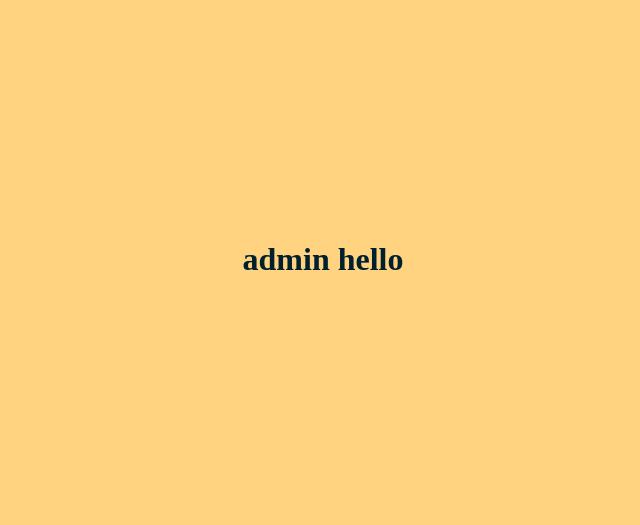
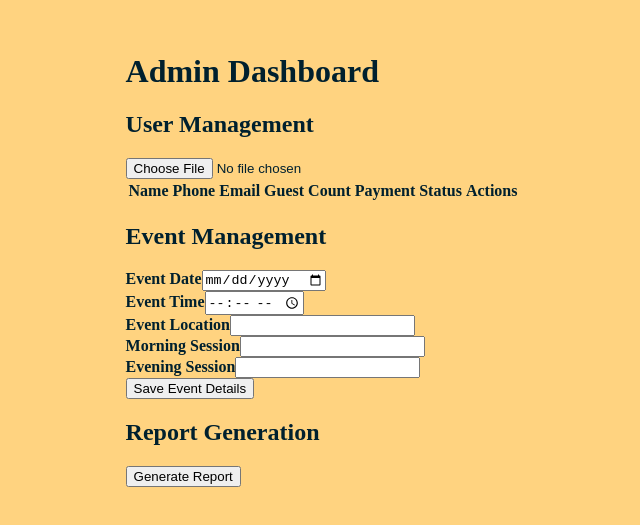
Before and after one commit to aliffiazmuhammed/alumni-app, a React (Vite) app in the folder frontend/alumniApp/: page /admin in a window 1280 px wide. Shown: the part 141-666 px from the top of the page, without its empty margins (317-957 px from the left). Built offline with nearby package versions, Linux system fonts and the light colour scheme.

Commit message:
admin functionalities an outline added

```diff
--- /dev/null
+++ b/frontend/alumniApp/components/EventManagement.jsx
@@ -0,0 +1,79 @@
+import React, { useState } from 'react';
+import { Form, Button } from 'react-bootstrap';
+
+function EventManagement() {
+  const [eventDetails, setEventDetails] = useState({
+    date: '',
+    time: '',
+    location: '',
+    morningSession: '',
+    eveningSession: ''
+  });
+
+  const handleInputChange = (e) => {
+    const { name, value } = e.target;
+    setEventDetails({ ...eventDetails, [name]: value });
+  };
+
+  const handleSubmit = (e) => {
+    e.preventDefault();
+    console.log(eventDetails);
+    // Here, you can save the event details to your backend.
+  };
+
+  return (
+    <div className="event-management">
+      <h2>Event Management</h2>
+      <Form onSubmit={handleSubmit}>
+        <Form.Group controlId="date">
+          <Form.Label>Event Date</Form.Label>
+          <Form.Control
+            type="date"
+            name="date"
+            value={eventDetails.date}
+            onChange={handleInputChange}
+          />
+        </Form.Group>
+        <Form.Group controlId="time">
+          <Form.Label>Event Time</Form.Label>
+          <Form.Control
+            type="time"
+            name="time"
+            value={eventDetails.time}
+            onChange={handleInputChange}
+          />
+        </Form.Group>
+        <Form.Group controlId="location">
+          <Form.Label>Event Location</Form.Label>
+          <Form.Control
+            type="text"
+            name="location"
+            value={eventDetails.location}
+            onChange={handleInputChange}
+          />
+        </Form.Group>
+        <Form.Group controlId="morningSession">
+          <Form.Label>Morning Session</Form.Label>
+          <Form.Control
+            type="text"
+            name="morningSession"
+            value={eventDetails.morningSession}
+            onChange={handleInputChange}
+          />
+        </Form.Group>
+        <Form.Group controlId="eveningSession">
+          <Form.Label>Evening Session</Form.Label>
+          <Form.Control
+            type="text"
+            name="eveningSession"
+            value={eventDetails.eveningSession}
+            onChange={handleInputChange}
+          />
+        </Form.Group>
+        <Button type="submit" variant="primary">Save Event Details</Button>
+      </Form>
+    </div>
+  );
+}
+
+export default EventManagement;
--- /dev/null
+++ b/frontend/alumniApp/components/ReportGeneration.jsx
@@ -0,0 +1,18 @@
+import React from 'react';
+import { Button } from 'react-bootstrap';
+
+function ReportGeneration() {
+  const handleGenerateReport = () => {
+    // Replace with actual logic to generate and download reports
+    console.log('Generating report...');
+  };
+
+  return (
+    <div className="report-generation">
+      <h2>Report Generation</h2>
+      <Button onClick={handleGenerateReport} variant="primary">Generate Report</Button>
+    </div>
+  );
+}
+
+export default ReportGeneration;
--- /dev/null
+++ b/frontend/alumniApp/components/UserManagement.jsx
@@ -0,0 +1,131 @@
+import React, { useState } from 'react';
+import * as XLSX from 'xlsx';
+import { Table, Button, Form, Modal } from 'react-bootstrap';
+
+function UserManagement() {
+  const [attendees, setAttendees] = useState([]);
+  const [showModal, setShowModal] = useState(false);
+  const [currentAttendee, setCurrentAttendee] = useState(null);
+
+  // Function to handle Excel file upload
+  const handleFileUpload = (e) => {
+    const file = e.target.files[0];
+    const reader = new FileReader();
+
+    reader.onload = () => {
+      const ab = reader.result;
+      const wb = XLSX.read(ab, { type: 'array' });
+      const sheet = wb.Sheets[wb.SheetNames[0]];
+      const data = XLSX.utils.sheet_to_json(sheet);
+      setAttendees(data);
+    };
+
+    reader.readAsArrayBuffer(file);
+  };
+
+  // Function to handle editing attendee
+  const handleEdit = (attendee) => {
+    setCurrentAttendee(attendee);
+    setShowModal(true);
+  };
+
+  // Function to handle deleting attendee
+  const handleDelete = (email) => {
+    setAttendees(attendees.filter((attendee) => attendee.email !== email));
+  };
+
+  const handleCloseModal = () => {
+    setShowModal(false);
+    setCurrentAttendee(null);
+  };
+
+  const handleSaveChanges = () => {
+    setAttendees(attendees.map(attendee =>
+      attendee.email === currentAttendee.email ? currentAttendee : attendee
+    ));
+    setShowModal(false);
+  };
+
+  return (
+    <div className="user-management">
+      <h2>User Management</h2>
+      <input type="file" accept=".xlsx, .xls" onChange={handleFileUpload} />
+      <Table striped bordered hover>
+        <thead>
+          <tr>
+            <th>Name</th>
+            <th>Phone</th>
+            <th>Email</th>
+            <th>Guest Count</th>
+            <th>Payment Status</th>
+            <th>Actions</th>
+          </tr>
+        </thead>
+        <tbody>
+          {attendees.map((attendee) => (
+            <tr key={attendee.email}>
+              <td>{attendee.name}</td>
+              <td>{attendee.phone}</td>
+              <td>{attendee.email}</td>
+              <td>{attendee.guestCount}</td>
+              <td>{attendee.paymentStatus}</td>
+              <td>
+                <Button onClick={() => handleEdit(attendee)} variant="primary">Edit</Button>
+                <Button onClick={() => handleDelete(attendee.email)} variant="danger">Delete</Button>
+              </td>
+            </tr>
+          ))}
+        </tbody>
+      </Table>
+
+      {/* Modal for editing attendee */}
+      <Modal show={showModal} onHide={handleCloseModal}>
+        <Modal.Header closeButton>
+          <Modal.Title>Edit Attendee</Modal.Title>
+        </Modal.Header>
+        <Modal.Body>
+          <Form>
+            <Form.Group controlId="name">
+              <Form.Label>Name</Form.Label>
+              <Form.Control
+                type="text"
+                value={currentAttendee?.name || ''}
+                onChange={(e) => setCurrentAttendee({ ...currentAttendee, name: e.target.value })}
+              />
+            </Form.Group>
+            <Form.Group controlId="phone">
+              <Form.Label>Phone</Form.Label>
+              <Form.Control
+                type="text"
+                value={currentAttendee?.phone || ''}
+                onChange={(e) => setCurrentAttendee({ ...currentAttendee, phone: e.target.value })}
+              />
+            </Form.Group>
+            <Form.Group controlId="guestCount">
+              <Form.Label>Guest Count</Form.Label>
+              <Form.Control
+                type="number"
+                value={currentAttendee?.guestCount || ''}
+                onChange={(e) => setCurrentAttendee({ ...currentAttendee, guestCount: e.target.value })}
+              />
+            </Form.Group>
+            <Form.Group controlId="paymentStatus">
+              <Form.Label>Payment Status</Form.Label>
+              <Form.Control
+                type="text"
+                value={currentAttendee?.paymentStatus || ''}
+                onChange={(e) => setCurrentAttendee({ ...currentAttendee, paymentStatus: e.target.value })}
+              />
+            </Form.Group>
+          </Form>
+        </Modal.Body>
+        <Modal.Footer>
+          <Button variant="secondary" onClick={handleCloseModal}>Close</Button>
+          <Button variant="primary" onClick={handleSaveChanges}>Save Changes</Button>
+        </Modal.Footer>
+      </Modal>
+    </div>
+  );
+}
+
+export default UserManagement;
--- a/frontend/alumniApp/css/admin.css
+++ b/frontend/alumniApp/css/admin.css
@@ -0,0 +1,19 @@
+.admin-dashboard {
+    padding: 20px;
+}
+
+.management-section {
+    display: flex;
+    justify-content: space-around;
+}
+
+.user-management,
+.event-management,
+.report-generation {
+    width: 30%;
+}
+
+h1,
+h2 {
+    text-align: center;
+}
--- a/frontend/alumniApp/package.json
+++ b/frontend/alumniApp/package.json
@@ -12,8 +12,10 @@
   "dependencies": {
     "@react-login-page/base": "^1.0.4",
     "react": "^18.3.1",
+    "react-bootstrap": "^2.10.7",
     "react-dom": "^18.3.1",
-    "react-router-dom": "^7.0.2"
+    "react-router-dom": "^7.0.2",
+    "xlsx": "^0.18.5"
   },
   "devDependencies": {
     "@eslint/js": "^9.15.0",
--- a/frontend/alumniApp/pages/Admin.jsx
+++ b/frontend/alumniApp/pages/Admin.jsx
@@ -1,11 +1,23 @@
-import React from 'react'
+
+import React, { useState } from 'react';
+import { Link,useNavigate } from 'react-router-dom';
+import UserManagement from '../components/UserManagement';
+import EventManagement from '../components/EventManagement';
+import ReportGeneration from '../components/ReportGeneration';
+
 
 function Admin() {
+
   return (
-    <div>
-      <h1>admin hello</h1>
+    <div className="admin-dashboard">
+      <h1>Admin Dashboard</h1>
+      <div className="management-section">
+        <UserManagement />
+        <EventManagement />
+        <ReportGeneration />
+      </div>
     </div>
-  )
+  );
 }
 
 export default Admin
```
Also changed, not shown: 1 other file (tests, documents, lock files or other folders).
